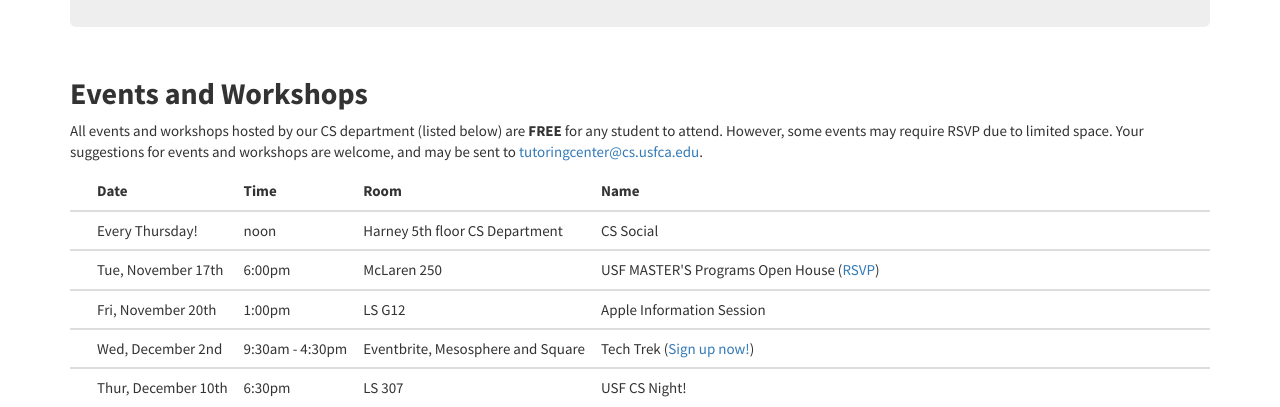
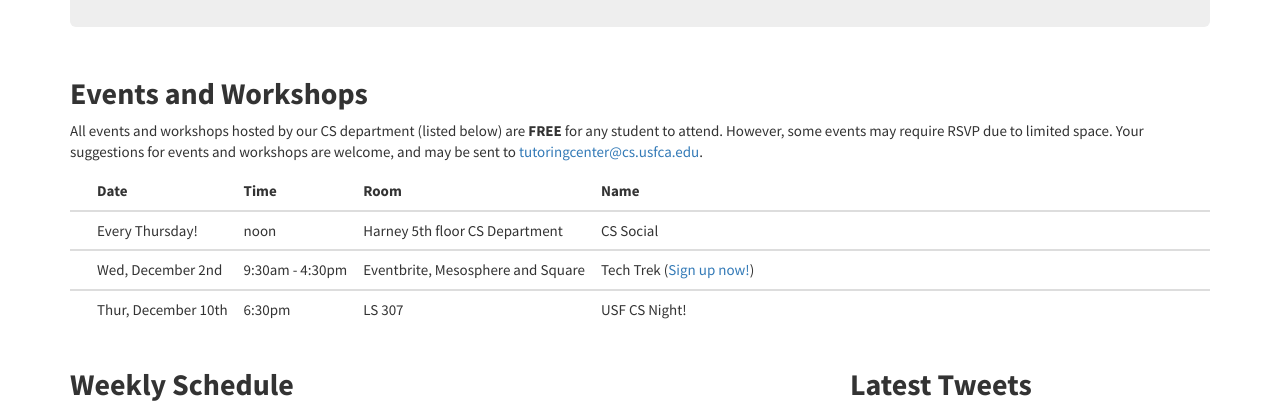
Before and after one commit to CSTutors/CSTutors.github.io, a Jekyll site: the page built from index.html, in a window 1280 px wide and 900 px high, scrolled down 436 px, cut to the strip 0-407 px from the top of the window. Built offline with Jekyll 4.4.1, drawn with Linux system fonts in a browser that asks for light colours; nearby versions of some CDN libraries; comment, search, counter and statistics services are not loaded.

Commit message:
delete finished events

```diff
--- a/index.html
+++ b/index.html
@@ -47,24 +47,6 @@ title: Home
                     <td nowrap>noon</td>
                     <td nowrap>Harney 5th floor CS Department</td>
                     <td>CS Social</td>
-                </tr>
-            </tbody>
-            <tbody>
-                <tr>
-                    <th>&nbsp;</th>
-                    <td nowrap>Tue, November 17th</td>
-                    <td nowrap>6:00pm</td>
-                    <td nowrap>McLaren 250</td>
-                    <td>USF MASTER'S Programs Open House (<a href="https://www.usfca.edu/arts-sciences/graduate-programs/graduate-office/graduate-open-house">RSVP</a>)</td>
-                </tr>
-            </tbody>
-            <tbody>
-                <tr>
-                    <th>&nbsp;</th>
-                    <td nowrap>Fri, November 20th</td>
-                    <td nowrap>1:00pm</td>
-                    <td nowrap>LS G12</td>
-                    <td>Apple Information Session</td>
                 </tr>
             </tbody>
             <tbody>
```
